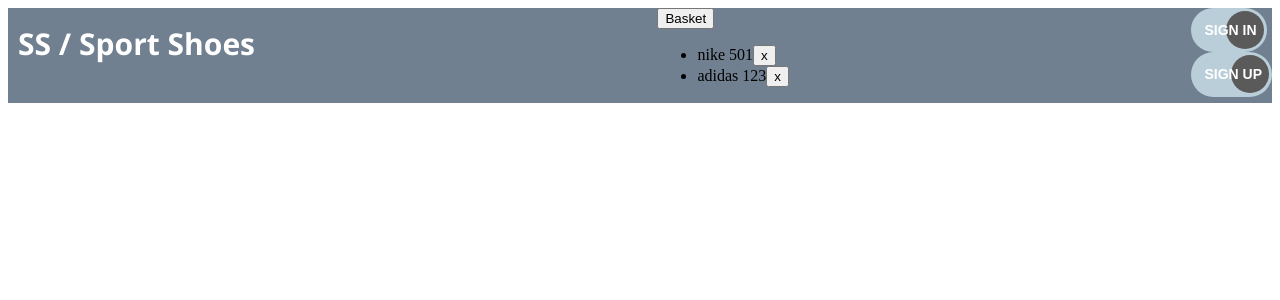
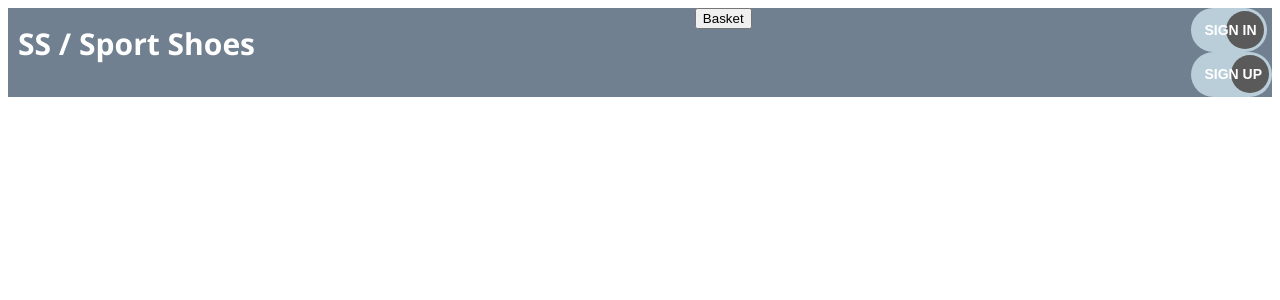
Before and after one commit to Loppik/Site-shop-of-football-merch, a React app: page /forRun in a window 1280 px wide. Shown: the top 300 px of the page. Built offline with nearby package versions, Linux system fonts and the light colour scheme; the HTML template or start-up script is replaced by a standard one.

Commit message:
added ref to product in basket

```diff
--- a/src/components/Basket/Basket.jsx
+++ b/src/components/Basket/Basket.jsx
@@ -1,5 +1,6 @@
 import React, { Component } from 'react';
 import { connect } from 'react-redux';
+import { Link } from 'react-router-dom';
 
 class Basket extends Component {
   state = {
@@ -15,8 +16,9 @@ class Basket extends Component {
 
   onDeleteProduct = (event) => {
     const { parentNode } = event.target;
-    const text = parentNode.textContent;
-    this.props.onDeleteProduct(text.slice(0, text.length - 1));
+    const productName = parentNode.textContent.slice(0, parentNode.textContent.length - 1);
+    const product = this.props.products.filter((pr) => pr.name === productName);
+    this.props.onDeleteProduct(product[0]);
   }
 
   render() {
@@ -26,7 +28,12 @@ class Basket extends Component {
         {this.state.show && (
           <ul>
             {this.props.products.map((product, index) =>
-              <li key={index}>{product}<button type="button" onClick={this.onDeleteProduct}>x</button></li>
+                <li key={index}>
+                  <Link to={`/fb/${product._id}`}>
+                    {product.name}
+                  </Link>
+                  <button type="button" onClick={this.onDeleteProduct}>x</button>
+                </li>
             )}
           </ul>
         )
@@ -41,8 +48,8 @@ export default connect(
     products: state.products,
   }),
   dispatch => ({
-    onDeleteProduct: (productName) => {
-      dispatch({ type: 'DELETE_PRODUCT', product: productName });
+    onDeleteProduct: (product) => {
+      dispatch({ type: 'DELETE_PRODUCT', product: product });
     },
   }),
 )(Basket);
--- a/src/components/Footwear/Footwear.jsx
+++ b/src/components/Footwear/Footwear.jsx
@@ -22,7 +22,7 @@ class Footwear extends Component {
   }
 
   addProductToBasket = () => {
-    this.props.onAddProductToBasket(this.state.fb.name);
+    this.props.onAddProductToBasket(this.state.fb);
   }
 
   render() {
--- a/src/reducers/products.js
+++ b/src/reducers/products.js
@@ -1,7 +1,4 @@
-const initialState = [
-  'nike 501',
-  'adidas 123',
-];
+const initialState = [];
 
 export default function basket(state = initialState, action) {
   if (action.type === 'ADD_PRODUCT') {
@@ -11,7 +8,7 @@ export default function basket(state = initialState, action) {
     ];
   }
   if (action.type === 'DELETE_PRODUCT') {
-    return state.filter(elem => elem !== action.product);
+    return state.filter(elem => elem.name !== action.product.name);
   }
   return state;
 }
```
